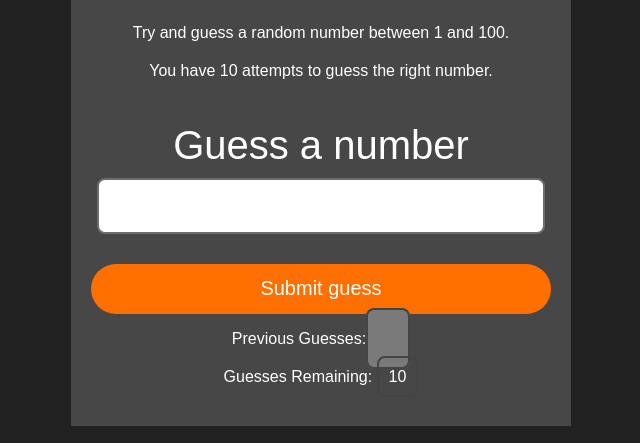
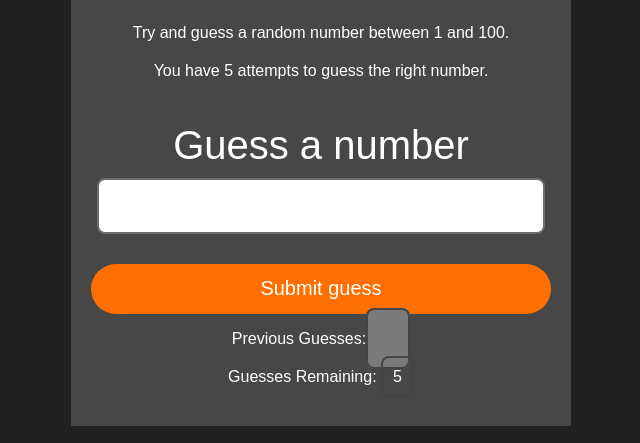
Before and after one commit to anish7549/Gurss-The-Number, a plain HTML site: page index.html in a window 1280 px wide. Shown: the part 200-643 px from the top of the page, 319-959 px from the left. Drawn offline with Linux system fonts and the light colour scheme.

Commit message:
Update index.html

```diff
--- a/index.html
+++ b/index.html
@@ -11,7 +11,7 @@
     <div id="wrapper">
       <h1>Number guessing game</h1>
     <p>Try and guess a random number between 1 and 100.</p>
-    <p>You have 10 attempts to guess the right number.</p>
+    <p>You have 5 attempts to guess the right number.</p>
     </br>
         <form class="form">
             <label2 for="guessField" id="guess">Guess a number</label>
@@ -21,7 +21,7 @@
 
         <div class="resultParas">
             <p >Previous Guesses: <span class="guesses"></span></p>
-            <p >Guesses Remaining: <span class="lastResult">10</span></p>
+            <p >Guesses Remaining: <span class="lastResult">5</span></p>
             <p class="lowOrHi"></p>
         </div>
     </div>
```
